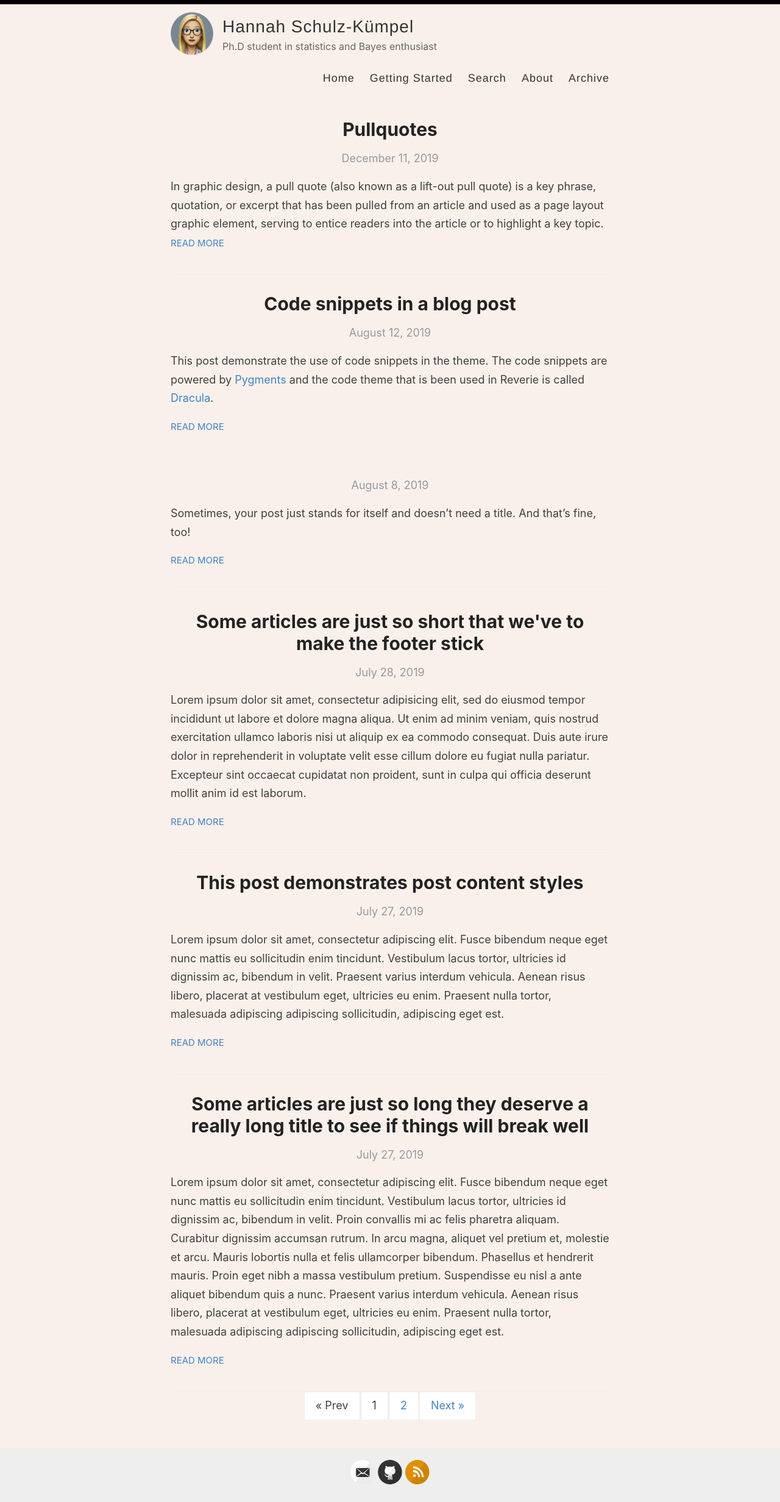
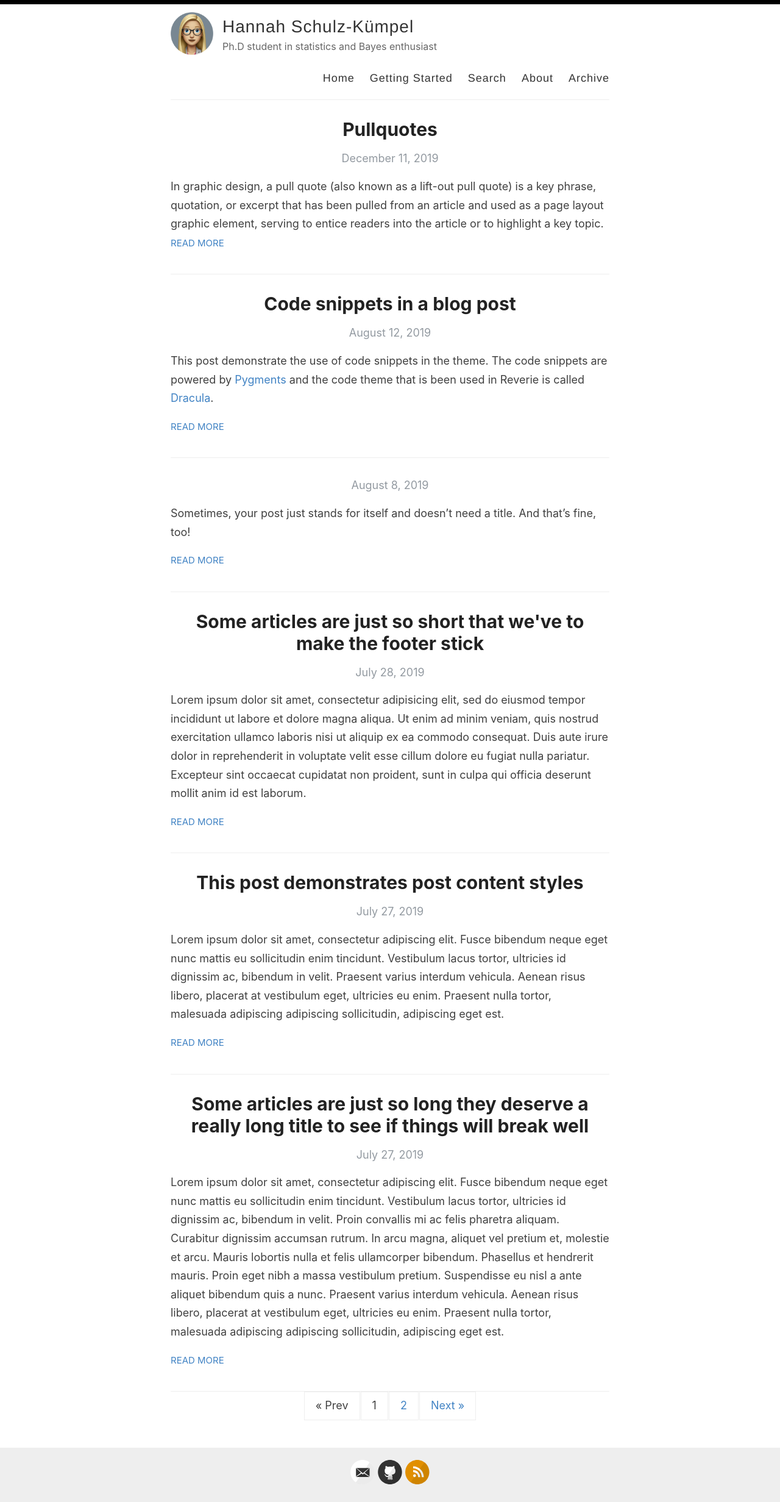
Before and after one commit to 11annah/11annah.github.io, a Jekyll site: the page built from index.html, in a window 1280 px wide. Shown: the whole page at 61% size. Built offline with Jekyll 4.4.1, drawn with Linux system fonts in a browser that asks for light colours; the list of posts is cut into pages by our own code.

Commit message:
update background

```diff
--- a/assets/style.scss
+++ b/assets/style.scss
@@ -21,7 +21,7 @@
 }
 
 body {
-  background: #faf0eb;
+  background: #ffffff;
   font-family: -system-ui, -apple-system, BlinkMacSystemFont, "Segoe UI", Roboto, Helvetica, Arial, sans-serif, "Apple Color Emoji", "Segoe UI Emoji", "Segoe UI Symbol";
   color: #404040;
   line-height: 1.7;
```
Also changed, not shown: images/Avatar.png.
